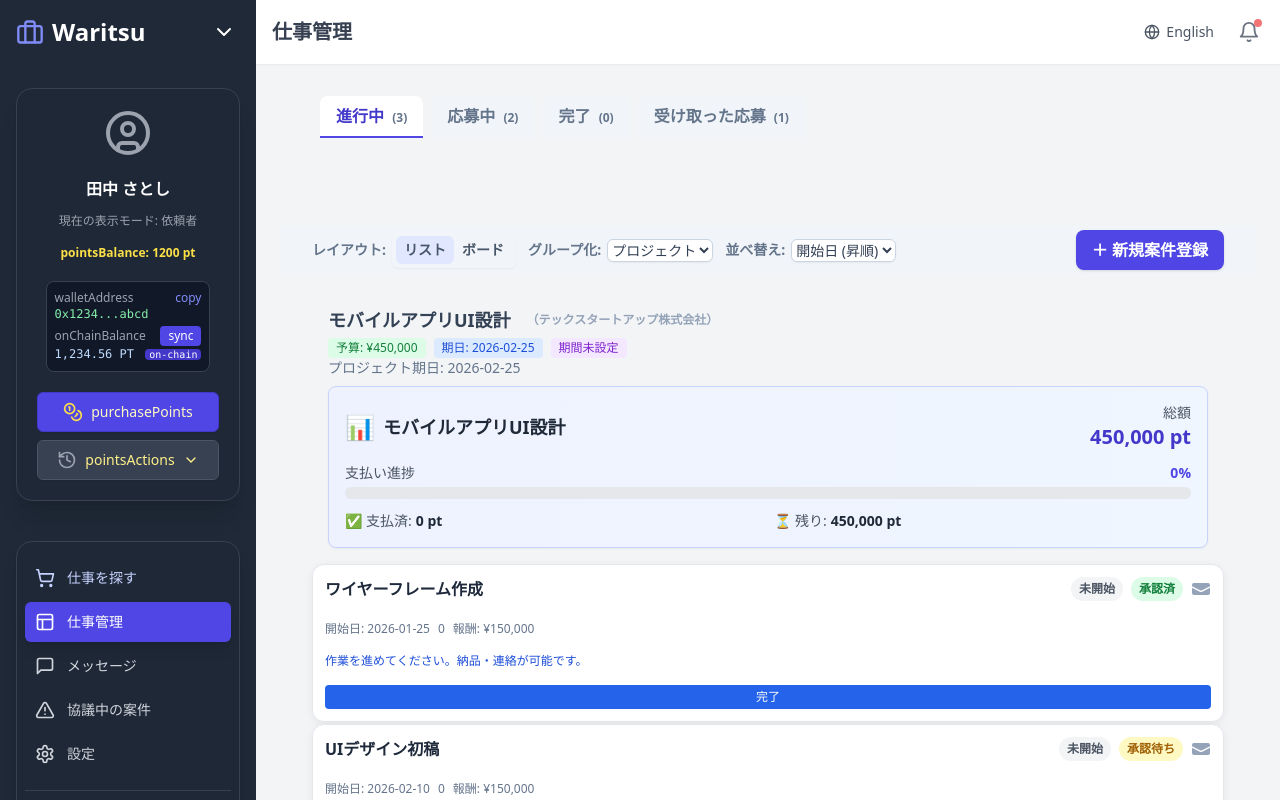
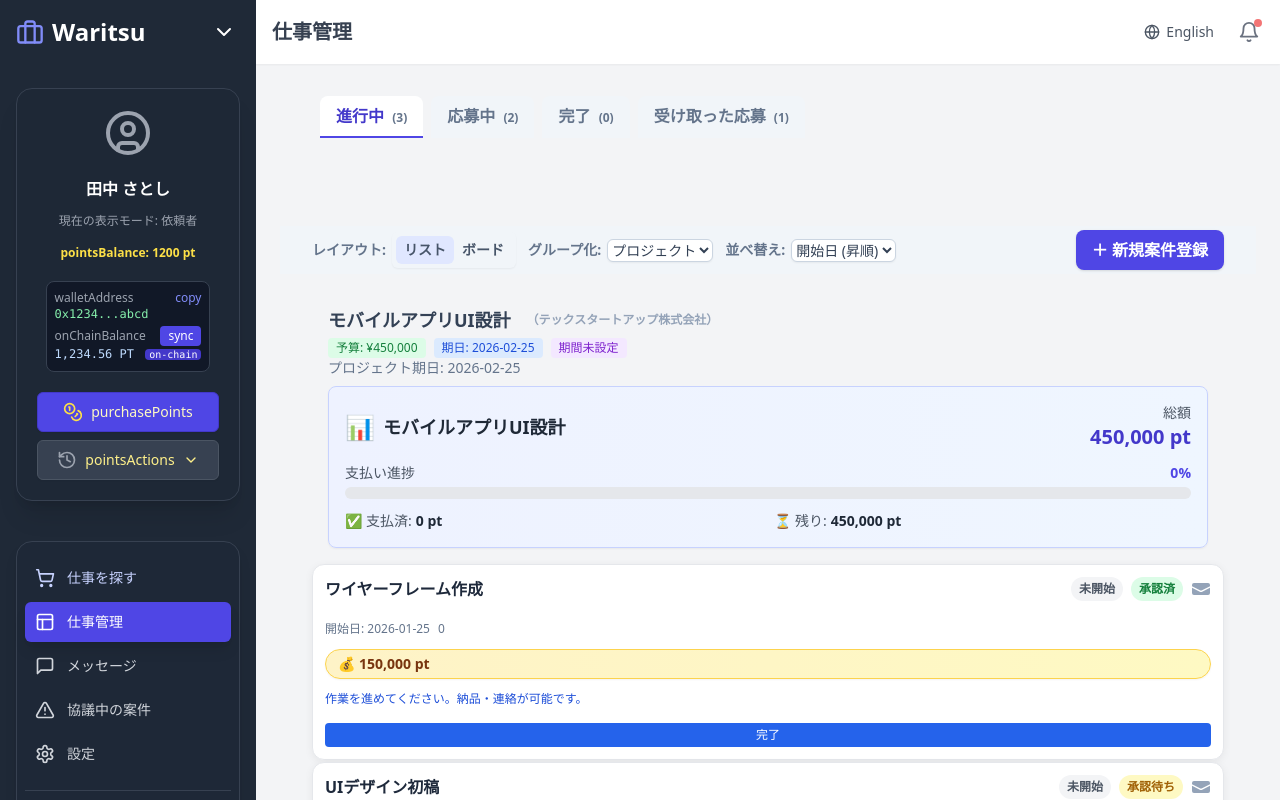
Before and after one commit to ken2san/escrow-app-project, a React (Create React App) app: page /work-management in a window 1280 px wide. Built offline with nearby package versions, Linux system fonts and the light colour scheme.

Commit message:
feat: Add payment badges to milestone cards (Phase B)
- Add payment amount badge with 💰 icon to each card
- Display amount in points (pt) with Japanese number formatting
- Gradient amber/yellow background for visual prominence
- Replace previous inline text display with prominent badge

```diff
--- a/src/pages/WorkManagementPage.js
+++ b/src/pages/WorkManagementPage.js
@@ -1554,8 +1554,14 @@ function SortableCard({ card, onEdit, activeId, projects, layout, setNodeRef: ex
             <div className="flex flex-wrap gap-2 text-xs text-slate-500 mb-1">
                 {card.startDate && <span>開始日: {card.startDate}</span>}
                 {card.duration && <span>期間: {card.duration}日</span>}
-                {card.reward && <span>報酬: ¥{Number(card.reward).toLocaleString()}</span>}
             </div>
+            {/* Payment badge */}
+            {card.reward && (
+                <div className="inline-flex items-center bg-gradient-to-r from-amber-100 to-yellow-100 border border-amber-300 rounded-full px-3 py-1 text-sm font-bold text-amber-900 shadow-sm">
+                    <span className="mr-1">💰</span>
+                    <span>{Number(card.reward).toLocaleString('ja-JP')} pt</span>
+                </div>
+            )}
             {nextStepGuide}
             {/* Show "Accept" button only in pending tab */}
             {showAcceptButton && (
```
